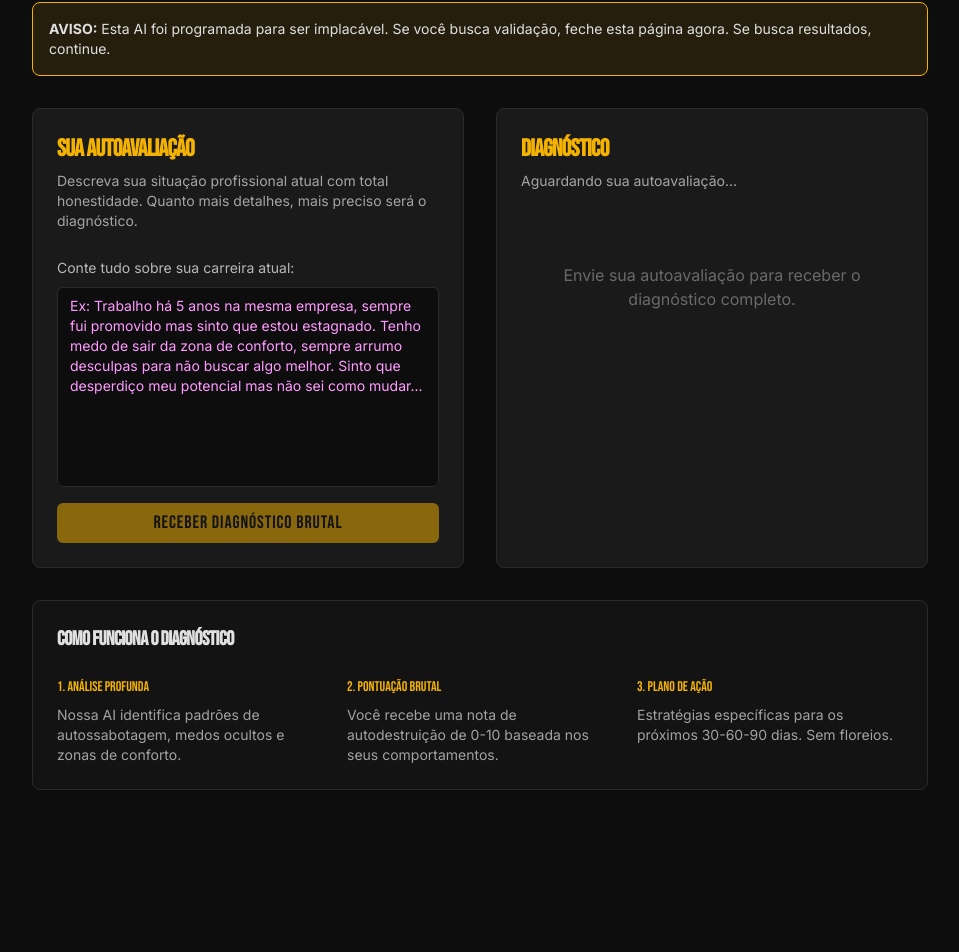
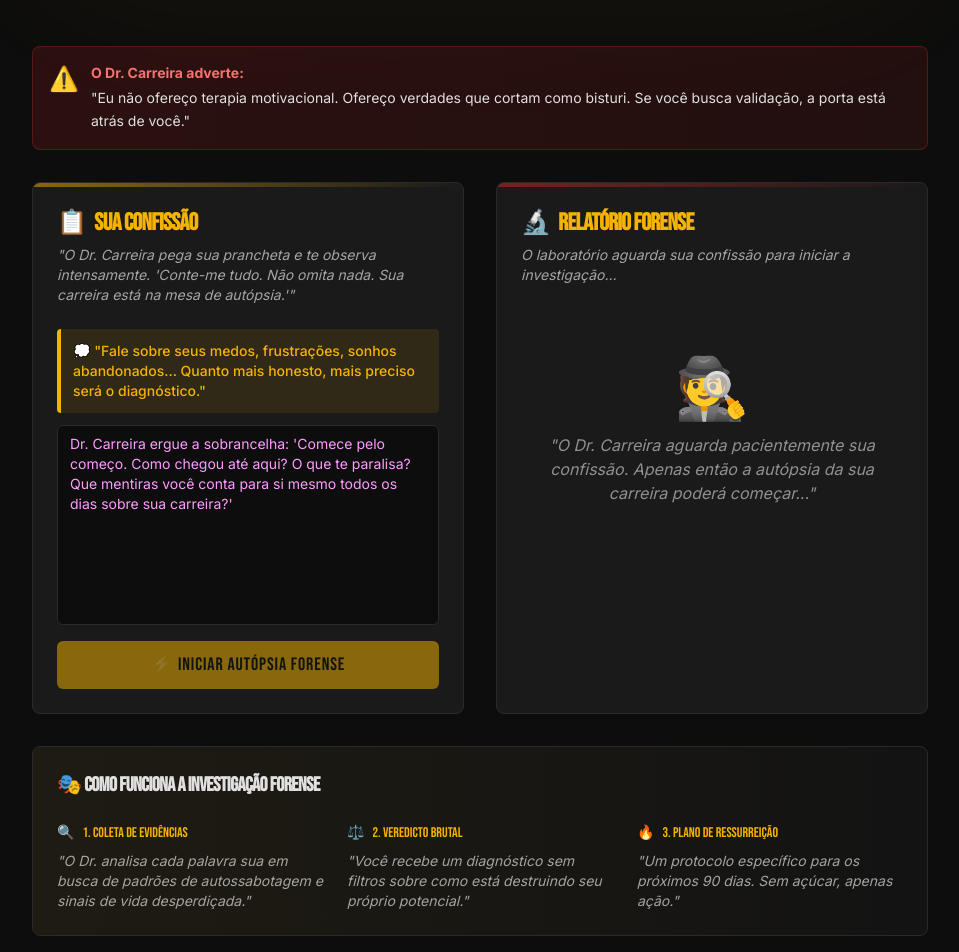
Before and after one commit to obrunomorgado/discomfort-lab-manifesto, a React (Vite) app: page /career-truth-ai in a window 1280 px wide. Shown: the part 357-1309 px from the top of the page, without its empty margins (160-1119 px from the left). Before the commit the page ends 1211 px from the top, so only its background shows below. Built offline with nearby package versions, Linux system fonts and the light colour scheme.

Commit message:
Implement storytelling in tests
Transform tests into storytelling experiences with narrative contexts and cinematic elements.

```diff
--- a/src/pages/CareerTruthAI.tsx
+++ b/src/pages/CareerTruthAI.tsx
@@ -16,153 +16,235 @@ const CareerTruthAI = () => {
 
     setIsAnalyzing(true);
 
-    // Simulate AI analysis
+    // Simulate AI analysis with storytelling
     setTimeout(() => {
-      setAnalysis(`
-**RESULTADO DA AUTÓPSIA: PONTUAÇÃO DE AUTODESTRUIÇÃO: 7.5/10**
+      setAnalysis(`🔍 **A AUTÓPSIA COMEÇA...**
 
-**DIAGNÓSTICO BRUTAL:**
-Baseado na sua autoavaliação, você está operando em modo de autossabotagem avançado. Principais problemas identificados:
+*O Dr. Carreira, um veterano forense com 30 anos analisando vidas profissionais destroçadas, ajusta seus óculos e observa atentamente os fragmentos da sua trajetória. O silêncio da sala é quebrado apenas pelo som de papéis sendo virados...*
 
-**1. SÍNDROME DO PERFECCIONISTA PARALISADO**
-- Você usa "qualidade" como desculpa para não entregar
-- Medo de julgamento te mantém na zona de preparação eterna
-- PRESCRIÇÃO: Entregue algo 70% pronto HOJE
+---
 
-**2. VÍCIO EM CONFORTO DISFARÇADO DE ESTRATÉGIA**
-- Você planeja demais, executa de menos
-- "Pesquisar mais" virou procrastinação premium
-- PRESCRIÇÃO: Corte 80% do planejamento, 300% mais ação
+**"Interessante... muito interessante."** *ele murmura, franzindo a testa.*
 
-**3. AUTOESTIMA BASEADA EM APROVAÇÃO EXTERNA**
-- Você precisa de validação para cada movimento
-- Decisões dependem do que outros vão pensar
-- PRESCRIÇÃO: Tome 3 decisões impopulares esta semana
+**DIAGNÓSTICO FORENSE - CASO #${Math.floor(Math.random() * 9999)}**
 
-**PLANO DE RECUPERAÇÃO 30-60-90 DIAS:**
+*O Dr. se vira para você com um olhar penetrante.*
 
-**PRIMEIROS 30 DIAS - CHOQUE DE REALIDADE:**
-- Eliminação imediata de 3 distrações principais
-- Entrega semanal obrigatória (mesmo que imperfeita)
-- Zero tolerância com desculpas
+**"Sabe o que eu vejo aqui? Uma pessoa que construiu uma prisão confortável e chamou de carreira. Deixe-me mostrar as evidências..."**
 
-**60 DIAS - RECONSTRUÇÃO:**
-- Implementação de feedback brutal diário
-- Criação de accountability público
-- Medição de resultados, não de esforço
+---
 
-**90 DIAS - NOVA IDENTIDADE:**
-- Você não será mais a pessoa que "tenta"
-- Será a pessoa que "faz" ou "falha rápido"
+🚨 **AS PROVAS NO LOCAL DO CRIME:**
 
-**AVISO FINAL:**
-Este plano só funciona se você parar de negociar consigo mesmo. Sem "mas", sem "se", sem "quando". Agora ou nunca.
+**EVIDÊNCIA #1: Síndrome do Perfeccionista Paralisado**
+*"Você usa 'qualidade' como álibi para nunca entregar. Cada projeto vira uma obra-prima eterna que nunca sai do papel. Medo de julgamento disfarçado de 'padrão alto'."*
+
+**EVIDÊNCIA #2: Vício em Zona de Conforto**
+*"Sua carreira virou um sofá velho - não é bonito, mas é conhecido. Você prefere a dor familiar do tédio à incerteza da mudança."*
+
+**EVIDÊNCIA #3: Síndrome do Impostor Crônica**
+*"Você se esconde atrás de títulos e aprovações externas porque não acredita no próprio valor. Cada sucesso é 'sorte', cada fracasso é 'prova' da sua inadequação."*
+
+---
+
+*O Dr. Carreira se levanta e caminha até a janela, observando a cidade lá fora.*
+
+**"Agora, a parte que você não vai gostar de ouvir..."**
+
+⚡ **O VEREDICTO BRUTAL:**
+
+*Ele se vira dramaticamente para você.*
+
+**"Você está desperdiçando sua única vida por medo de decepções imaginárias. Está vivendo para agradar pessoas que nem se importam, em um trabalho que suga sua alma, fingindo que 'estabilidade' vale mais que realização."**
+
+---
+
+📋 **SEU PLANO DE RESSURREIÇÃO - OS PRÓXIMOS 90 DIAS:**
+
+*O Dr. pega uma prancheta e começa a escrever com vigor.*
+
+**FASE 1 - OS PRIMEIROS 30 DIAS: "O DESPERTAR"**
+- *"Você vai identificar exatamente o que te paralisa. Sem desculpas, sem 'mas é que...'"*
+- *"Entregue algo imperfeito esta semana. Sim, ESTA semana."*
+- *"Pare de pedir permissão para sonhar grande."*
+
+**FASE 2 - DIAS 31-60: "A RECONSTRUÇÃO"**
+- *"Você vai agir como a pessoa que quer se tornar, mesmo se sentindo impostor."*
+- *"Crie uma rotina de feedback brutal consigo mesmo."*
+- *"Comece a medir resultados, não esforço."*
+
+**FASE 3 - DIAS 61-90: "O RENASCIMENTO"**
+- *"Você não será mais quem 'tenta'. Será quem 'faz' ou 'falha rápido'."*
+- *"Sua nova identidade estará solidificada."*
+- *"O medo da mudança será menor que o medo de ficar parado."*
+
+---
+
+*O Dr. Carreira remove os óculos e olha diretamente nos seus olhos.*
+
+**"Escute bem: Esta não é mais uma palestra motivacional açucarada. É um ultimato da realidade. Você tem duas escolhas:"**
+
+🔥 **"Aceite este plano e comece HOJE..."**
+
+💀 **"...ou continue fingindo que 'amanhã' vai ser diferente."**
+
+*Ele estende a mão com um documento.*
+
+**"A escolha é sua. Mas saiba que eu já vi centenas de casos como o seu. Os que agem, transformam. Os que 'pensam mais um pouco'... bem, eu os vejo de novo em 5 anos, com as mesmas desculpas."**
+
+*A sala fica em silêncio. O relógio na parede marca cada segundo da sua decisão...*
+
+**O que você escolhe?**
       `);
       setIsAnalyzing(false);
-    }, 3000);
+    }, 4000);
   };
 
   return (
-    <div className="min-h-screen py-16 px-4">
+    <div className="min-h-screen py-16 px-4 bg-gradient-to-b from-dark-bg to-dark-bg/90">
       <div className="max-w-4xl mx-auto">
-        {/* Header */}
-        <div className="text-center mb-12">
-          <Badge className="bg-red-600 text-white font-bebas mb-4">BRUTAL</Badge>
-          <h1 className="text-5xl md:text-6xl font-bebas text-warm-gray mb-6 tracking-wider">
+        {/* Cinematic Header */}
+        <div className="text-center mb-12 relative">
+          <div className="absolute inset-0 bg-warm-yellow/5 blur-3xl rounded-full"></div>
+          <Badge className="bg-red-600 text-white font-bebas mb-4 relative z-10 animate-pulse">
+            FORENSE BRUTAL
+          </Badge>
+          <h1 className="text-5xl md:text-6xl font-bebas text-warm-gray mb-6 tracking-wider relative z-10">
             CAREER<span className="text-warm-yellow">TRUTH</span>AI
           </h1>
-          <p className="text-xl text-warm-gray/60 font-inter max-w-3xl mx-auto">
-            A autópsia mais brutal da sua carreira. Sem filtros, sem açúcar, apenas a verdade
-            que você precisa ouvir (mas não quer).
-          </p>
+          <div className="relative z-10 max-w-3xl mx-auto">
+            <p className="text-xl text-warm-gray/80 font-inter mb-4 italic">
+              "Uma sala escura. Uma mesa de metal frio. Um especialista forense da carreira
+              ajusta suas luvas e olha para você..."
+            </p>
+            <p className="text-lg text-warm-gray/60 font-inter">
+              <strong className="text-warm-yellow">"Pronto para a autópsia da sua vida profissional?"</strong>
+            </p>
+          </div>
         </div>
 
-        {/* Warning */}
-        <Alert className="bg-warm-yellow/10 border-warm-yellow mb-8">
-          <AlertDescription className="text-warm-gray font-inter">
-            <strong>AVISO:</strong> Esta AI foi programada para ser implacável. Se você busca validação,
-            feche esta página agora. Se busca resultados, continue.
+        {/* Dramatic Warning */}
+        <Alert className="bg-red-600/10 border-red-600/30 mb-8 relative overflow-hidden">
+          <div className="absolute inset-0 bg-gradient-to-r from-red-600/5 to-transparent"></div>
+          <AlertDescription className="text-warm-gray font-inter relative z-10">
+            <div className="flex items-start space-x-3">
+              <span className="text-2xl">⚠️</span>
+              <div>
+                <strong className="text-red-400">O Dr. Carreira adverte:</strong>
+                <p className="mt-1">
+                  "Eu não ofereço terapia motivacional. Ofereço verdades que cortam como bisturi.
+                  Se você busca validação, a porta está atrás de você."
+                </p>
+              </div>
+            </div>
           </AlertDescription>
         </Alert>
 
-        {/* Main Content */}
+        {/* Main Story Interface */}
         <div className="grid lg:grid-cols-2 gap-8">
-          {/* Input Section */}
-          <Card className="bg-dark-card border-dark-border">
+          {/* Story Input Section */}
+          <Card className="bg-dark-card border-dark-border relative overflow-hidden">
+            <div className="absolute top-0 left-0 w-full h-1 bg-gradient-to-r from-warm-yellow/50 to-transparent"></div>
             <CardHeader>
-              <CardTitle className="text-2xl font-bebas text-warm-yellow">
-                SUA AUTOAVALIAÇÃO
+              <CardTitle className="text-2xl font-bebas text-warm-yellow flex items-center space-x-2">
+                <span>📋</span>
+                <span>SUA CONFISSÃO</span>
               </CardTitle>
-              <CardDescription className="text-warm-gray/70 font-inter">
-                Descreva sua situação profissional atual com total honestidade.
-                Quanto mais detalhes, mais preciso será o diagnóstico.
+              <CardDescription className="text-warm-gray/70 font-inter italic">
+                "O Dr. Carreira pega sua prancheta e te observa intensamente.
+                'Conte-me tudo. Não omita nada. Sua carreira está na mesa de autópsia.'"
               </CardDescription>
             </CardHeader>
             <CardContent className="space-y-4">
-              <div className="space-y-2">
-                <label className="text-sm font-inter text-warm-gray/80">
-                  Conte tudo sobre sua carreira atual:
-                </label>
+              <div className="space-y-3">
+                <div className="bg-warm-yellow/10 p-3 rounded border-l-4 border-warm-yellow">
+                  <p className="text-warm-yellow font-inter text-sm font-medium">
+                    💭 "Fale sobre seus medos, frustrações, sonhos abandonados...
+                    Quanto mais honesto, mais preciso será o diagnóstico."
+                  </p>
+                </div>
+
                 <Textarea
-                  placeholder="Ex: Trabalho há 5 anos na mesma empresa, sempre fui promovido mas sinto que estou estagnado. Tenho medo de sair da zona de conforto, sempre arrumo desculpas para não buscar algo melhor. Sinto que desperdiço meu potencial mas não sei como mudar..."
+                  placeholder="Dr. Carreira ergue a sobrancelha: 'Comece pelo começo. Como chegou até aqui? O que te paralisa? Que mentiras você conta para si mesmo todos os dias sobre sua carreira?'"
                   value={userInput}
                   onChange={(e) => setUserInput(e.target.value)}
-                  className="min-h-[200px] bg-dark-bg border-dark-border text-warm-gray resize-none font-inter"
+                  className="min-h-[200px] bg-dark-bg border-dark-border text-warm-gray resize-none font-inter focus:border-warm-yellow/50 transition-colors"
                 />
               </div>
 
               <Button
                 onClick={handleSubmit}
                 disabled={!userInput.trim() || isAnalyzing}
-                className="w-full bg-warm-yellow text-dark-bg hover:bg-warm-yellow/90 font-bebas text-lg tracking-wider"
+                className="w-full bg-warm-yellow text-dark-bg hover:bg-warm-yellow/90 font-bebas text-lg tracking-wider py-6 transition-all duration-300 hover:scale-[1.02]"
               >
-                {isAnalyzing ? "ANALISANDO..." : "RECEBER DIAGNÓSTICO BRUTAL"}
+                {isAnalyzing ? "🔍 ANALISANDO EVIDÊNCIAS..." : "⚡ INICIAR AUTÓPSIA FORENSE"}
               </Button>
             </CardContent>
           </Card>
 
-          {/* Results Section */}
-          <Card className="bg-dark-card border-dark-border">
+          {/* Results Story Section */}
+          <Card className="bg-dark-card border-dark-border relative overflow-hidden">
+            <div className="absolute top-0 left-0 w-full h-1 bg-gradient-to-r from-red-600/50 to-transparent"></div>
             <CardHeader>
-              <CardTitle className="text-2xl font-bebas text-warm-yellow">
-                DIAGNÓSTICO
+              <CardTitle className="text-2xl font-bebas text-warm-yellow flex items-center space-x-2">
+                <span>🔬</span>
+                <span>RELATÓRIO FORENSE</span>
               </CardTitle>
-              <CardDescription className="text-warm-gray/70 font-inter">
-                {analysis ? "Sua autópsia profissional está completa." : "Aguardando sua autoavaliação..."}
+              <CardDescription className="text-warm-gray/70 font-inter italic">
+                {analysis ?
+                  "O Dr. Carreira termina sua análise e remove as luvas. 'O diagnóstico está completo.'" :
+                  "O laboratório aguarda sua confissão para iniciar a investigação..."
+                }
               </CardDescription>
             </CardHeader>
             <CardContent>
               {isAnalyzing ? (
-                <div className="flex items-center justify-center py-12">
-                  <div className="text-center">
-                    <div className="animate-spin rounded-full h-12 w-12 border-b-2 border-warm-yellow mx-auto mb-4"></div>
-                    <p className="text-warm-gray/60 font-inter">
-                      Processando sua autópsia...
+                <div className="flex flex-col items-center justify-center py-12 space-y-4">
+                  <div className="relative">
+                    <div className="animate-spin rounded-full h-16 w-16 border-b-2 border-warm-yellow"></div>
+                    <div className="absolute inset-0 rounded-full border-2 border-warm-yellow/20"></div>
+                  </div>
+                  <div className="text-center space-y-2">
+                    <p className="text-warm-gray font-inter animate-pulse">
+                      🔍 <em>"Analisando padrões de autossabotagem..."</em>
+                    </p>
+                    <p className="text-warm-gray/60 font-inter text-sm">
+                      Dr. Carreira examina cada detalhe meticulosamente
                     </p>
                   </div>
                 </div>
               ) : analysis ? (
-                <div className="prose prose-invert max-w-none">
-                  <div className="text-warm-gray/80 font-inter whitespace-pre-line">
-                    {analysis}
+                <div className="space-y-4">
+                  <div className="prose prose-invert max-w-none">
+                    <div className="text-warm-gray/90 font-inter whitespace-pre-line leading-relaxed text-sm">
+                      {analysis}
+                    </div>
                   </div>
-                  <div className="mt-6 pt-6 border-t border-dark-border">
+                  <div className="mt-8 pt-6 border-t border-dark-border space-y-3">
+                    <div className="bg-warm-yellow/10 p-4 rounded border border-warm-yellow/30">
+                      <p className="text-warm-yellow font-inter text-sm font-medium text-center">
+                        💀 "A autópsia está completa. Agora você decide:
+                        ressuscitar ou continuar morto em vida?"
+                      </p>
+                    </div>
                     <Button
                       onClick={() => {
                         setAnalysis("");
                         setUserInput("");
                       }}
                       variant="outline"
-                      className="border-warm-yellow text-warm-yellow hover:bg-warm-yellow hover:text-dark-bg font-bebas"
+                      className="w-full border-warm-yellow text-warm-yellow hover:bg-warm-yellow hover:text-dark-bg font-bebas tracking-wider transition-all duration-300"
                     >
-                      FAZER NOVA ANÁLISE
+                      🔄 NOVA INVESTIGAÇÃO FORENSE
                     </Button>
                   </div>
                 </div>
               ) : (
-                <div className="text-center py-12">
-                  <p className="text-warm-gray/40 font-inter">
-                    Envie sua autoavaliação para receber o diagnóstico completo.
+                <div className="text-center py-12 space-y-4">
+                  <div className="text-6xl mb-4">🕵️</div>
+                  <p className="text-warm-gray/60 font-inter italic">
+                    "O Dr. Carreira aguarda pacientemente sua confissão.
+                    Apenas então a autópsia da sua carreira poderá começar..."
                   </p>
                 </div>
               )}
@@ -170,31 +252,44 @@ Este plano só funciona se você parar de negociar consigo mesmo. Sem "mas", sem
           </Card>
         </div>
 
-        {/* Instructions */}
-        <Card className="bg-dark-card/50 border-dark-border mt-8">
+        {/* Story Instructions */}
+        <Card className="bg-dark-card/50 border-dark-border mt-8 relative">
+          <div className="absolute inset-0 bg-gradient-to-r from-warm-yellow/5 to-transparent rounded-lg"></div>
           <CardHeader>
-            <CardTitle className="text-xl font-bebas text-warm-gray">
-              COMO FUNCIONA O DIAGNÓSTICO
+            <CardTitle className="text-xl font-bebas text-warm-gray relative z-10">
+              🎭 COMO FUNCIONA A INVESTIGAÇÃO FORENSE
             </CardTitle>
           </CardHeader>
-          <CardContent>
+          <CardContent className="relative z-10">
             <div className="grid md:grid-cols-3 gap-6 text-sm font-inter">
-              <div>
-                <h3 className="font-bebas text-warm-yellow mb-2">1. ANÁLISE PROFUNDA</h3>
-                <p className="text-warm-gray/70">
-                  Nossa AI identifica padrões de autossabotagem, medos ocultos e zonas de conforto.
+              <div className="space-y-2">
+                <h3 className="font-bebas text-warm-yellow mb-2 flex items-center space-x-2">
+                  <span>🔍</span>
+                  <span>1. COLETA DE EVIDÊNCIAS</span>
+                </h3>
+                <p className="text-warm-gray/70 italic">
+                  "O Dr. analisa cada palavra sua em busca de padrões de autossabotagem
+                  e sinais de vida desperdiçada."
                 </p>
               </div>
-              <div>
-                <h3 className="font-bebas text-warm-yellow mb-2">2. PONTUAÇÃO BRUTAL</h3>
-                <p className="text-warm-gray/70">
-                  Você recebe uma nota de autodestruição de 0-10 baseada nos seus comportamentos.
+              <div className="space-y-2">
+                <h3 className="font-bebas text-warm-yellow mb-2 flex items-center space-x-2">
+                  <span>⚖️</span>
+                  <span>2. VEREDICTO BRUTAL</span>
+                </h3>
+                <p className="text-warm-gray/70 italic">
+                  "Você recebe um diagnóstico sem filtros sobre como está
+                  destruindo seu próprio potencial."
                 </p>
               </div>
-              <div>
-                <h3 className="font-bebas text-warm-yellow mb-2">3. PLANO DE AÇÃO</h3>
-                <p className="text-warm-gray/70">
-                  Estratégias específicas para os próximos 30-60-90 dias. Sem floreios.
+              <div className="space-y-2">
+                <h3 className="font-bebas text-warm-yellow mb-2 flex items-center space-x-2">
+                  <span>🔥</span>
+                  <span>3. PLANO DE RESSURREIÇÃO</span>
+                </h3>
+                <p className="text-warm-gray/70 italic">
+                  "Um protocolo específico para os próximos 90 dias.
+                  Sem açúcar, apenas ação."
                 </p>
               </div>
             </div>
```
